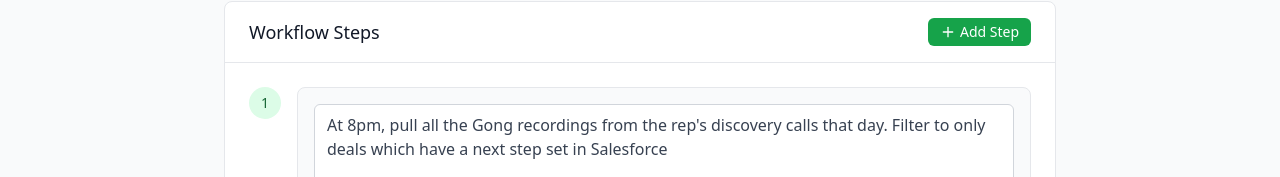
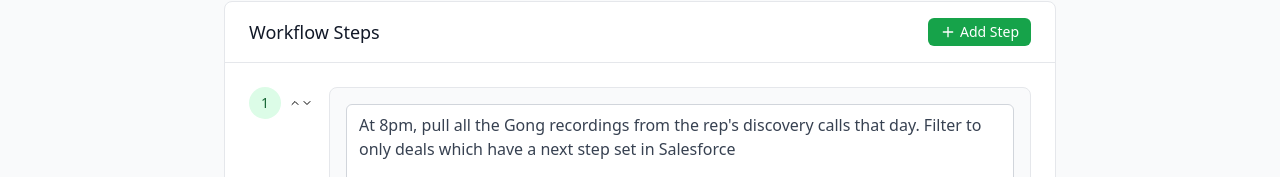
Before and after one commit to newmanjulien/workflow-with-playbooks, a Next.js app: page / in a window 1280 px wide. Both pictures are taken after a click on the button "New workflow". Shown: the part 377-554 px from the top of the page. Built offline with nearby package versions, Linux system fonts and the light colour scheme; no server answers; the database is empty.

Commit message:
Update WorkflowBuilder.js

```diff
--- a/app/components/WorkflowBuilder.js
+++ b/app/components/WorkflowBuilder.js
@@ -1,7 +1,7 @@
 'use client'
 
 import React, { useState, useEffect } from 'react';
-import { Plus, Sparkles, User, ArrowLeft, Workflow, Trash2 } from 'lucide-react';
+import { Plus, Sparkles, User, ArrowLeft, Workflow, Trash2, ChevronUp, ChevronDown } from 'lucide-react';
 
 const WorkflowBuilder = ({ workflowId: initialWorkflowId = null, onNavigateBack }) => {
   const [workflowId, setWorkflowId] = useState(initialWorkflowId);
@@ -123,6 +123,22 @@
   const deleteStep = (id) => {
     if (steps.length > 1) {
       setSteps(steps.filter(step => step.id !== id));
+    }
+  };
+
+  const moveStepUp = (index) => {
+    if (index > 0) {
+      const newSteps = [...steps];
+      [newSteps[index], newSteps[index - 1]] = [newSteps[index - 1], newSteps[index]];
+      setSteps(newSteps);
+    }
+  };
+
+  const moveStepDown = (index) => {
+    if (index < steps.length - 1) {
+      const newSteps = [...steps];
+      [newSteps[index], newSteps[index + 1]] = [newSteps[index + 1], newSteps[index]];
+      setSteps(newSteps);
     }
   };
 
@@ -356,10 +372,32 @@
             <div className="space-y-6">
               {steps.map((step, index) => (
                 <div key={step.id} className="relative">
-                  {/* Step Number */}
+                  {/* Step Number and Move Controls */}
                   <div className="flex items-start space-x-4">
-                    <div className="flex-shrink-0 w-8 h-8 bg-green-100 text-green-800 rounded-full flex-center text-sm font-medium">
-                      {index + 1}
+                    <div className="flex-shrink-0 flex items-center space-x-2">
+                      <div className="w-8 h-8 bg-green-100 text-green-800 rounded-full flex-center text-sm font-medium">
+                        {index + 1}
+                      </div>
+
+                      {/* Move Up/Down Controls */}
+                      <div className="step-move-controls">
+                        <button
+                          onClick={() => moveStepUp(index)}
+                          disabled={index === 0}
+                          className={`step-move-btn ${index === 0 ? 'step-move-btn-disabled' : ''}`}
+                          title="Move step up"
+                        >
+                          <ChevronUp className="w-3 h-3" />
+                        </button>
+                        <button
+                          onClick={() => moveStepDown(index)}
+                          disabled={index === steps.length - 1}
+                          className={`step-move-btn ${index === steps.length - 1 ? 'step-move-btn-disabled' : ''}`}
+                          title="Move step down"
+                        >
+                          <ChevronDown className="w-3 h-3" />
+                        </button>
+                      </div>
                     </div>
 
                     <div className="flex-1">
```
